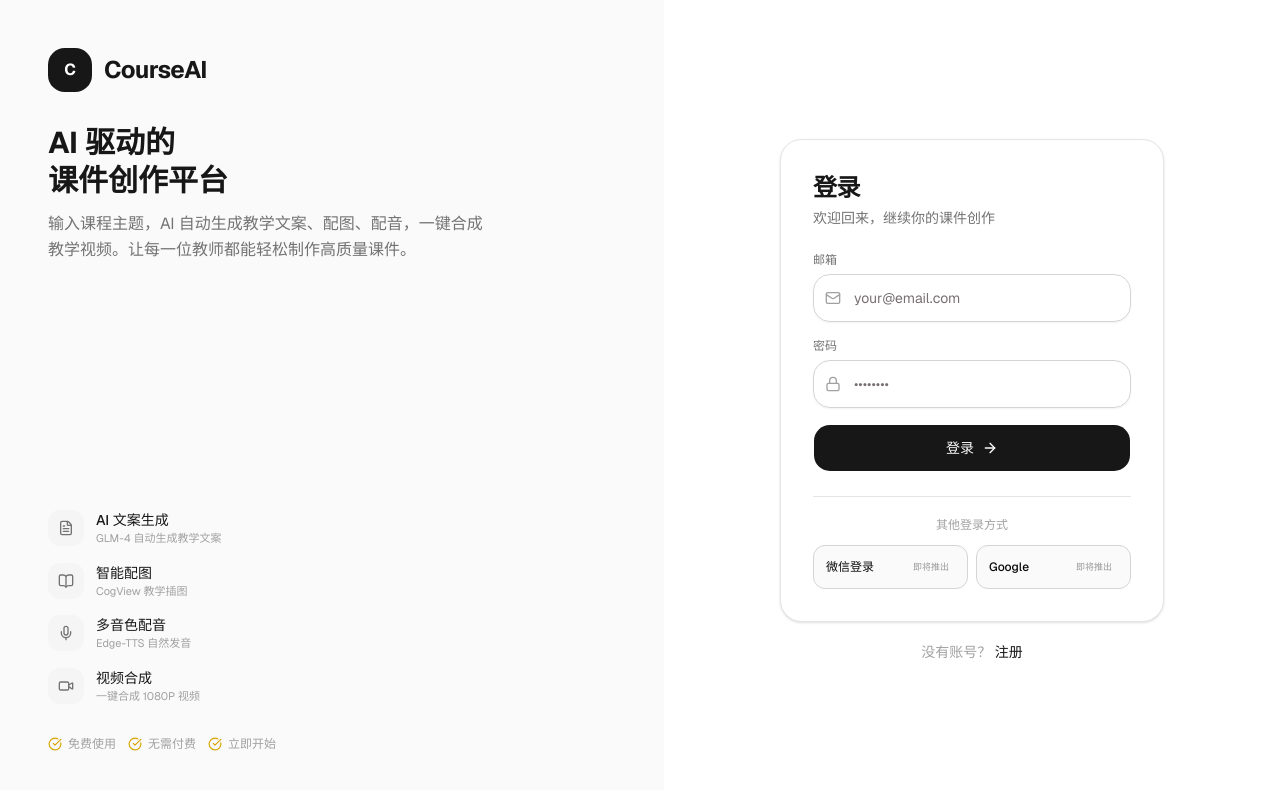
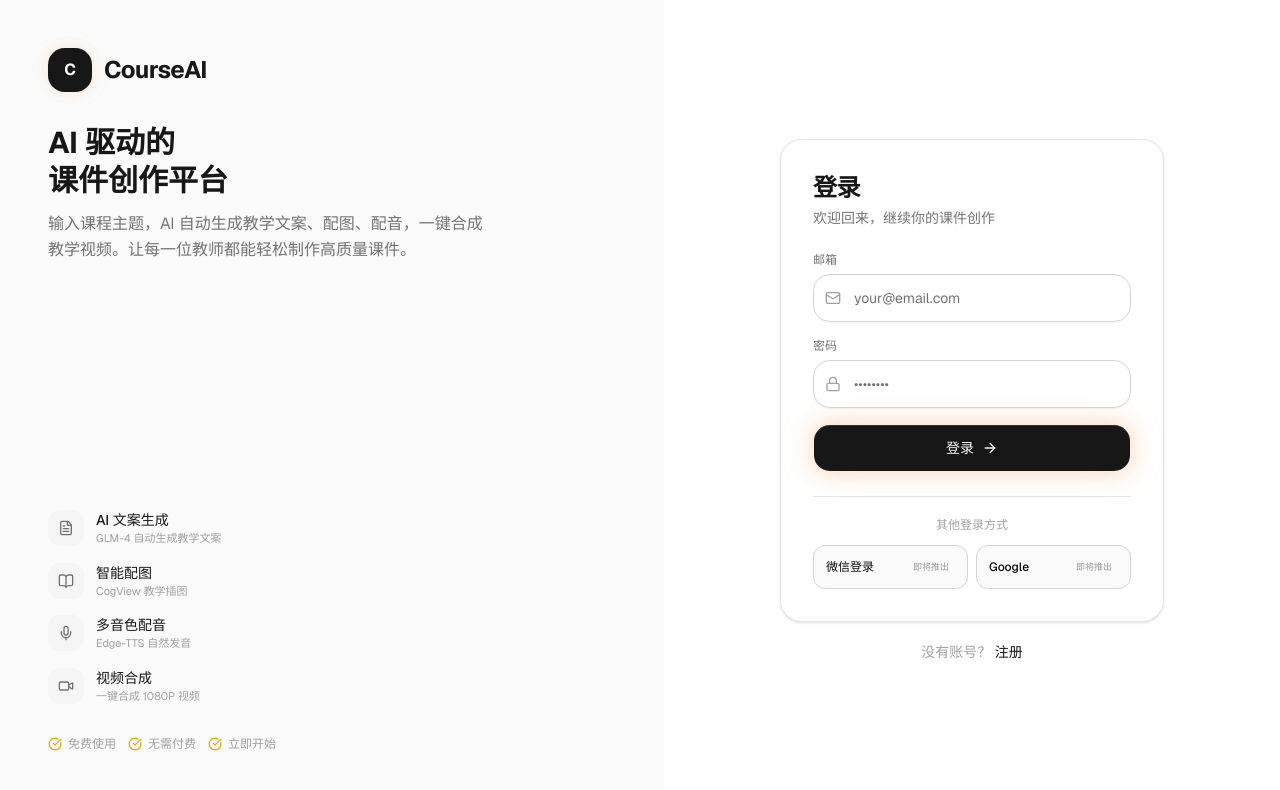
Before and after one commit to ycbing/Course-AI, a Next.js app: page /login in a window 1280 px wide. Shown: the top 790 px of the page. Built offline with nearby package versions, Linux system fonts and the light colour scheme.

Commit message:
style: 添加赛博发光效果(glow-btn/glow-card/glow-icon/glow-border)，按钮和品牌元素自动发光

```diff
--- a/src/app/globals.css
+++ b/src/app/globals.css
@@ -476,6 +476,49 @@ html { scroll-behavior: smooth; }
 .glow-blue { box-shadow: 0 0 15px oklch(0.80 0.15 85 / 0.08), 0 0 30px oklch(0.80 0.15 85 / 0.03); }
 .glow-indigo { box-shadow: 0 0 20px oklch(0.70 0.15 45 / 0.06), 0 0 40px oklch(0.70 0.15 45 / 0.02); }
 
+/* ─── Cyber glow for buttons ─── */
+.glow-btn {
+  box-shadow: 0 0 20px oklch(0.70 0.17 45 / 0.25), 0 0 40px oklch(0.80 0.15 85 / 0.12), inset 0 1px 0 oklch(1 0 0 / 0.1);
+  transition: box-shadow 0.3s ease;
+}
+.glow-btn:hover {
+  box-shadow: 0 0 28px oklch(0.70 0.17 45 / 0.35), 0 0 56px oklch(0.80 0.15 85 / 0.18), inset 0 1px 0 oklch(1 0 0 / 0.15);
+}
+.glow-btn:active {
+  box-shadow: 0 0 12px oklch(0.70 0.17 45 / 0.3), 0 0 24px oklch(0.80 0.15 85 / 0.1);
+}
+
+/* ─── Cyber glow for cards ─── */
+.glow-card {
+  box-shadow: 0 0 1px oklch(0.70 0.14 45 / 0.15), 0 0 8px oklch(0.80 0.15 85 / 0.05);
+  transition: box-shadow 0.3s ease;
+}
+.glow-card:hover {
+  box-shadow: 0 0 2px oklch(0.70 0.14 45 / 0.25), 0 0 16px oklch(0.80 0.15 85 / 0.1), 0 0 32px oklch(0.70 0.17 45 / 0.04);
+}
+
+/* ─── Cyber glow for icons ─── */
+.glow-icon {
+  filter: drop-shadow(0 0 6px oklch(0.70 0.17 45 / 0.5)) drop-shadow(0 0 12px oklch(0.80 0.15 85 / 0.2));
+  transition: filter 0.3s ease;
+}
+.glow-icon:hover {
+  filter: drop-shadow(0 0 10px oklch(0.70 0.17 45 / 0.6)) drop-shadow(0 0 20px oklch(0.80 0.15 85 / 0.3));
+}
+
+/* ─── Cyber glow border ─── */
+.glow-border {
+  border-color: oklch(0.70 0.14 45 / 0.4);
+  box-shadow: inset 0 0 12px oklch(0.70 0.17 45 / 0.04), 0 0 8px oklch(0.80 0.15 85 / 0.06);
+}
+
+/* ─── Subtle pulse glow animation ─── */
+@keyframes glow-pulse {
+  0%, 100% { box-shadow: 0 0 15px oklch(0.70 0.17 45 / 0.2), 0 0 30px oklch(0.80 0.15 85 / 0.08); }
+  50% { box-shadow: 0 0 25px oklch(0.70 0.17 45 / 0.35), 0 0 50px oklch(0.80 0.15 85 / 0.15); }
+}
+.glow-pulse { animation: glow-pulse 2.5s ease-in-out infinite; }
+
 /* ─── Typing animation (AI generation) ─── */
 .typing-animation {
   overflow: hidden;
@@ -702,3 +745,39 @@ html { scroll-behavior: smooth; }
     @apply font-sans;
   }
 }
+
+/* ─── Global Cyber Glow Effects ─── */
+@layer base {
+  /* Dark buttons get glow */
+  button[class*="bg-neutral-900"],
+  button[class*="bg-neutral-800"] {
+    box-shadow: 0 0 15px oklch(0.70 0.17 45 / 0.2), 0 0 30px oklch(0.80 0.15 85 / 0.08);
+    transition: box-shadow 0.3s ease, transform 0.15s ease;
+  }
+  button[class*="bg-neutral-900"]:hover,
+  button[class*="bg-neutral-800"]:hover {
+    box-shadow: 0 0 22px oklch(0.70 0.17 45 / 0.35), 0 0 44px oklch(0.80 0.15 85 / 0.15);
+    transform: translateY(-1px);
+  }
+  button[class*="bg-neutral-900"]:active,
+  button[class*="bg-neutral-800"]:active {
+    box-shadow: 0 0 10px oklch(0.70 0.17 45 / 0.25);
+    transform: translateY(0);
+  }
+
+  /* Brand logo icon glow */
+  div[class*="bg-neutral-900"][class*="rounded-xl"] {
+    box-shadow: 0 0 12px oklch(0.70 0.17 45 / 0.15), 0 0 24px oklch(0.80 0.15 85 / 0.06);
+  }
+
+  /* Cards with primary border glow */
+  [class*="border-primary"] {
+    box-shadow: 0 0 8px oklch(0.80 0.15 85 / 0.06), inset 0 0 8px oklch(0.70 0.17 45 / 0.03);
+  }
+
+  /* Primary-tinted elements glow */
+  [class*="bg-primary-500/10"],
+  [class*="bg-primary-500/5"] {
+    box-shadow: 0 0 10px oklch(0.80 0.15 85 / 0.06);
+  }
+}
--- a/src/components/ui/button.tsx
+++ b/src/components/ui/button.tsx
@@ -8,7 +8,7 @@ const buttonVariants = cva(
   {
     variants: {
       variant: {
-        default: "bg-neutral-900 text-neutral-50 hover:bg-neutral-800 dark:bg-neutral-100 dark:text-neutral-900 dark:hover:bg-neutral-200",
+        default: "bg-neutral-900 text-neutral-50 hover:bg-neutral-800 glow-btn dark:bg-neutral-100 dark:text-neutral-900 dark:hover:bg-neutral-200",
         outline:
           "border-border bg-background hover:bg-neutral-50 hover:text-foreground aria-expanded:bg-muted aria-expanded:text-foreground dark:border-input dark:bg-input/30 dark:hover:bg-input/50",
         secondary:
```
